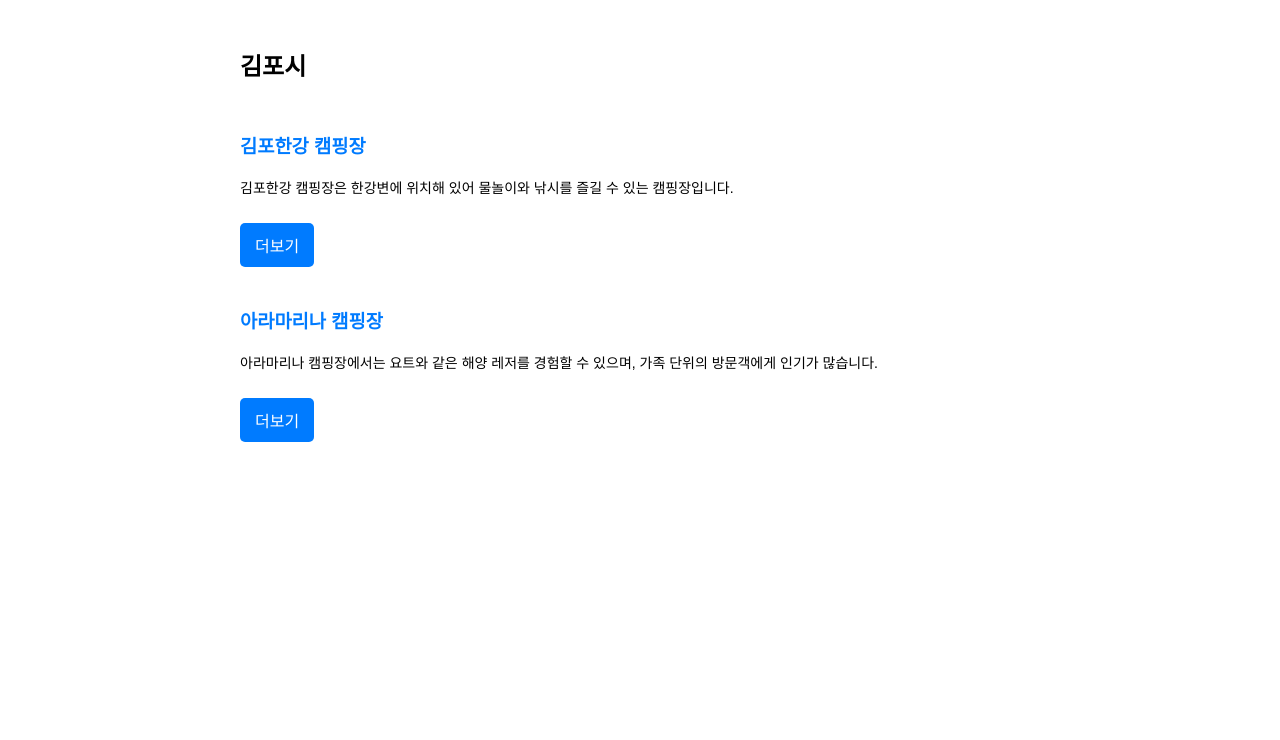
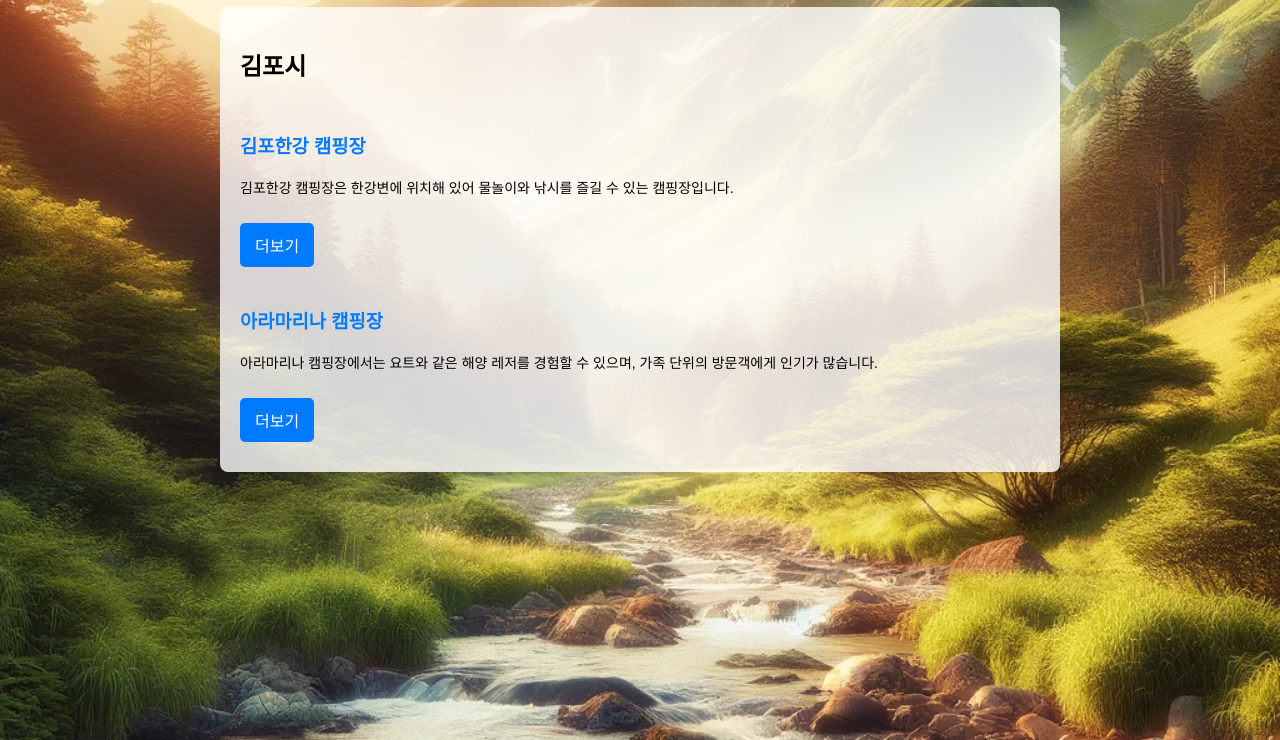
Before and after one commit to hwan0309/Camping.Web, a plain HTML site: page index.html in a window 1280 px wide. Shown: the part 80-820 px from the top of the page. Drawn offline with Linux system fonts and the light colour scheme.

Commit message:
Update index.css

```diff
--- a/index.css
+++ b/index.css
@@ -3,7 +3,7 @@ body, html {
     margin: 0;
     padding: 0;
     font-family: 'Arial', sans-serif;
-    background-image: url('../images/camping.webp');
+    background-image: url('../camping.webp');
     background-size: cover;
     background-position: center;
     height: 100%;
@@ -15,7 +15,7 @@ body, html {
     left: 0;
     width: 100%;
     height: 100%;
-    background-image: url('../images/camping.webp');
+    background-image: url('../camping.webp');
     background-size: cover;
     background-position: center;
     z-index: -1;
```
